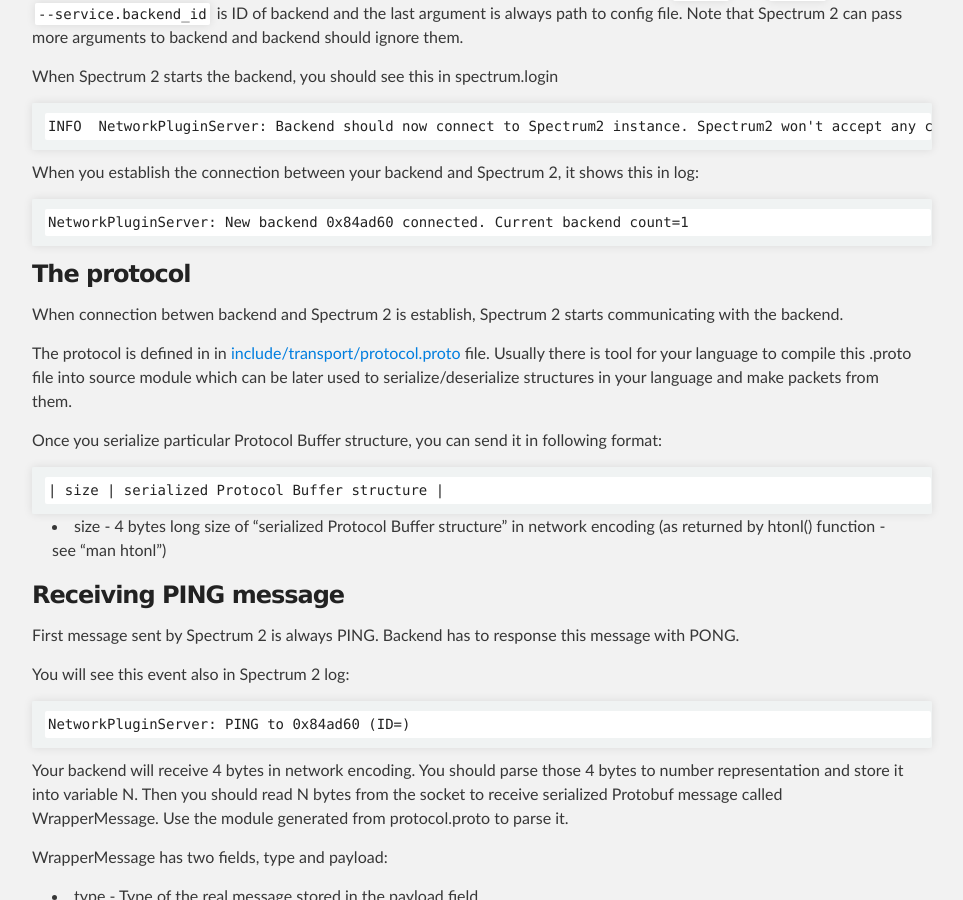
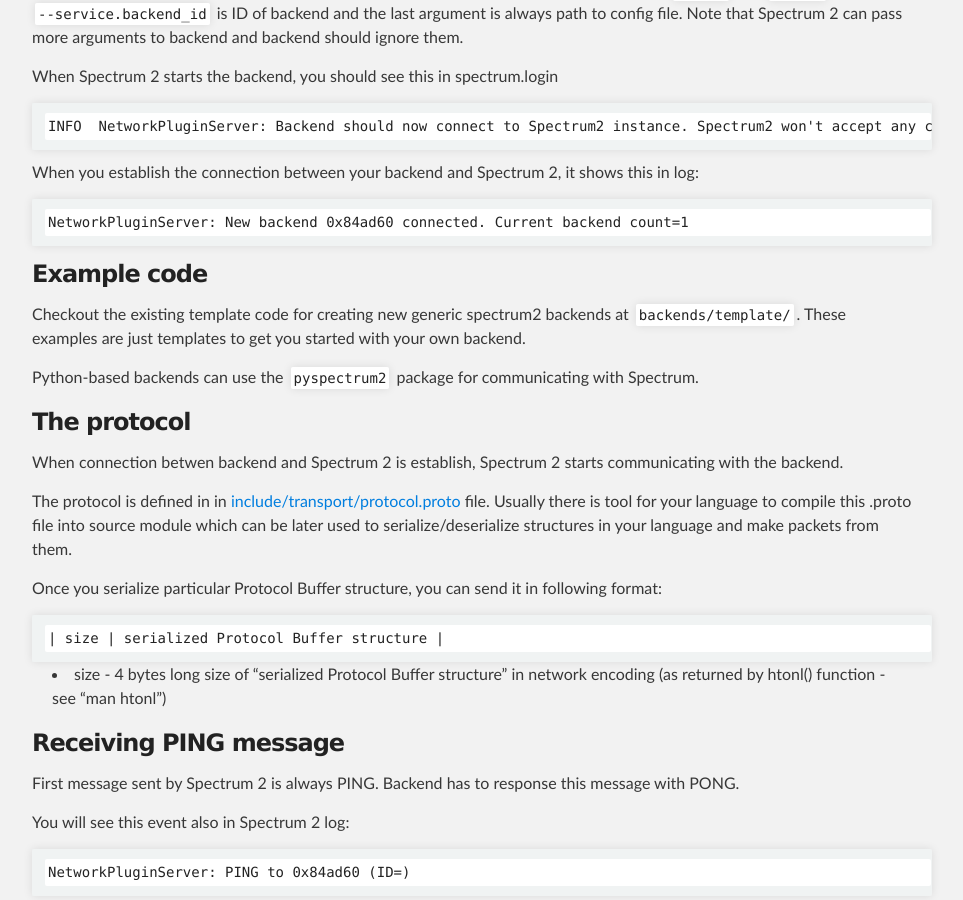
Before and after one commit to SpectrumIM/spectrum2, a Jekyll site: the page built from documentation/development/protocol.md, in a window 1280 px wide and 900 px high, scrolled down 561 px. Shown: the whole window, without its empty margins (168-1131 px from the left). Built offline with Jekyll 4.4.1, drawn with Linux system fonts in a browser that asks for light colours.

Commit message:
add a section pointing to the backend template code

```diff
--- a/documentation/development/protocol.md
+++ b/documentation/development/protocol.md
@@ -25,6 +25,13 @@
 When you establish the connection between your backend and Spectrum 2, it shows this in log:
 
 	NetworkPluginServer: New backend 0x84ad60 connected. Current backend count=1
+
+### Example code
+
+Checkout the existing template code for creating new generic spectrum2 backends at [`backends/template/`](https://github.com/SpectrumIM/spectrum2/tree/master/backends/template).
+These examples are just templates to get you started with your own backend.
+
+Python-based backends can use the [`pyspectrum2`](https://pypi.org/project/pyspectrum2/) package for communicating with Spectrum.
 
 ### The protocol
 
```
